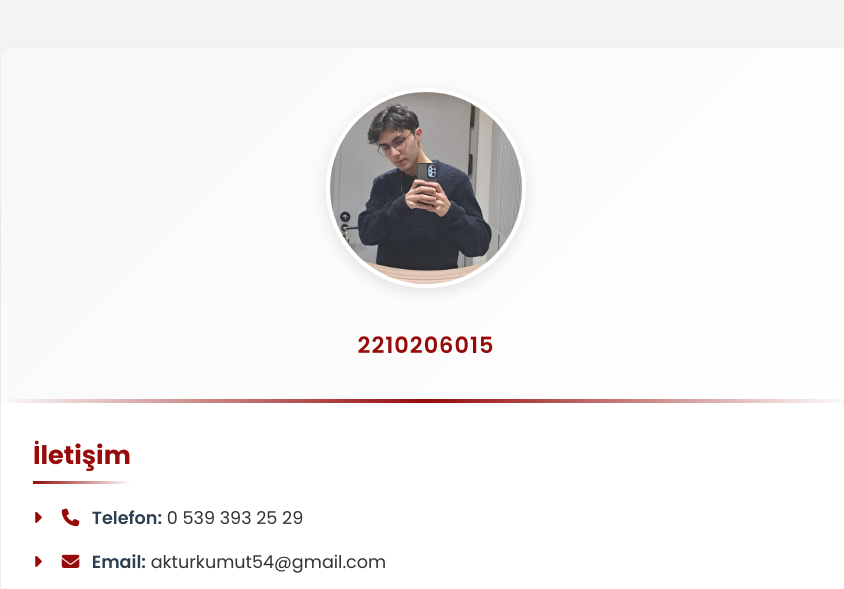
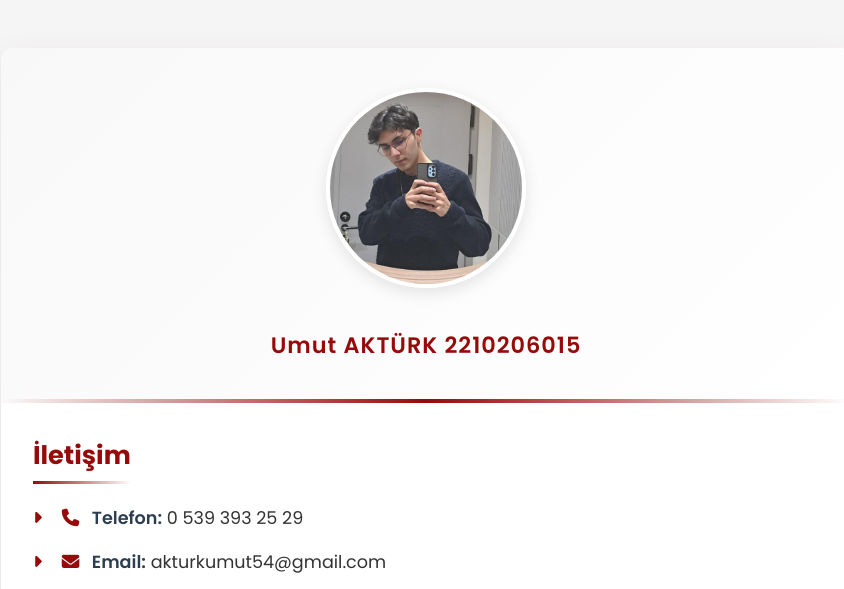
Before and after one commit to umutakturk01/umutakturk01.github.io, a plain HTML site: page index.html in a window 1280 px wide. Shown: the top 589 px of the page, without its empty margins (214-1058 px from the left). Drawn offline with Linux system fonts and the light colour scheme.

Commit message:
Update index.html

```diff
--- a/index.html
+++ b/index.html
@@ -283,7 +283,7 @@
     <div class="container">
         <header>
             <img src="./img/umut.jpeg" alt="Umut AKTÜRK">
-            <p class="student-id">2210206015</p>
+            <p class="student-id">Umut AKTÜRK 2210206015</p>
         </header>
 
         <div class="content">
```
